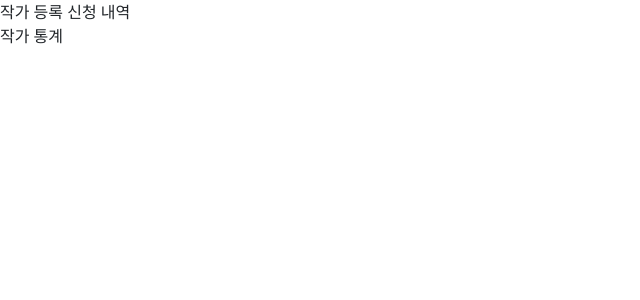
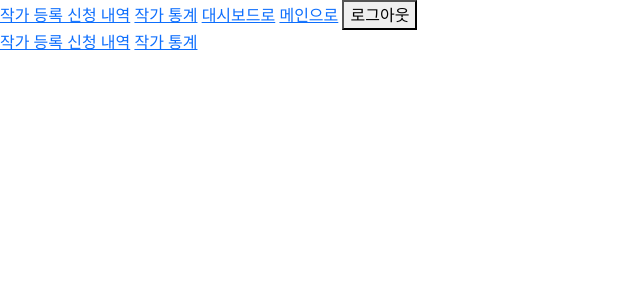
Before and after one commit to zeonga1102/og-assignment, a Django app: template templates/manager/dashboard.html in a window 1280 px wide. Shown: the top 300 px of the page, without its empty margins (0-640 px from the left). Run offline with Django 4.2, Linux system fonts and the light colour scheme; the template is opened without the code that fills it, so the values that code supplies are empty.

Commit message:
Add templates/manager/base.html

```diff
--- /dev/null
+++ b/templates/manager/base.html
@@ -0,0 +1,18 @@
+{% extends "base.html" %}
+
+{% block statics %}
+{% endblock %}
+
+{% block content %}
+    <div>
+        {% if not is_dashboard %}
+            <a href="#">작가 등록 신청 내역</a>
+            <a href="#">작가 통계</a>
+            <a href="#">대시보드로</a>
+        {% endif %}
+        <a href={% url "index" %}>메인으로</a>
+        <button onclick="logout()">로그아웃</button>
+    </div>
+    {% block manager_content %}
+    {% endblock %}
+{% endblock %}
--- a/templates/manager/dashboard.html
+++ b/templates/manager/dashboard.html
@@ -1,15 +1,11 @@
-{% extends "base.html" %}
+{% extends "manager/base.html" %}
 
 {% block statics %}
 {% endblock %}
 
-{% block content %}
+{% block manager_content %}
     <div>
-        <div>
-            작가 등록 신청 내역
-        </div>
-        <div>
-            작가 통계
-        </div>
+        <a href="#">작가 등록 신청 내역</a>
+        <a href="#">작가 통계</a>
     </div>
 {% endblock %}
--- a/templates/manager/register_list.html
+++ b/templates/manager/register_list.html
@@ -1,12 +1,11 @@
-{% extends "base.html" %}
+{% extends "manager/base.html" %}
 
 {% block statics %}
 {% endblock %}
 
-{% block content %}
+{% block manager_content %}
     <div>
         <div>
-            <a href='#'>메인으로</a>
             <input type="text">
             <button>승인</button>
             <button>반려</button>
```
